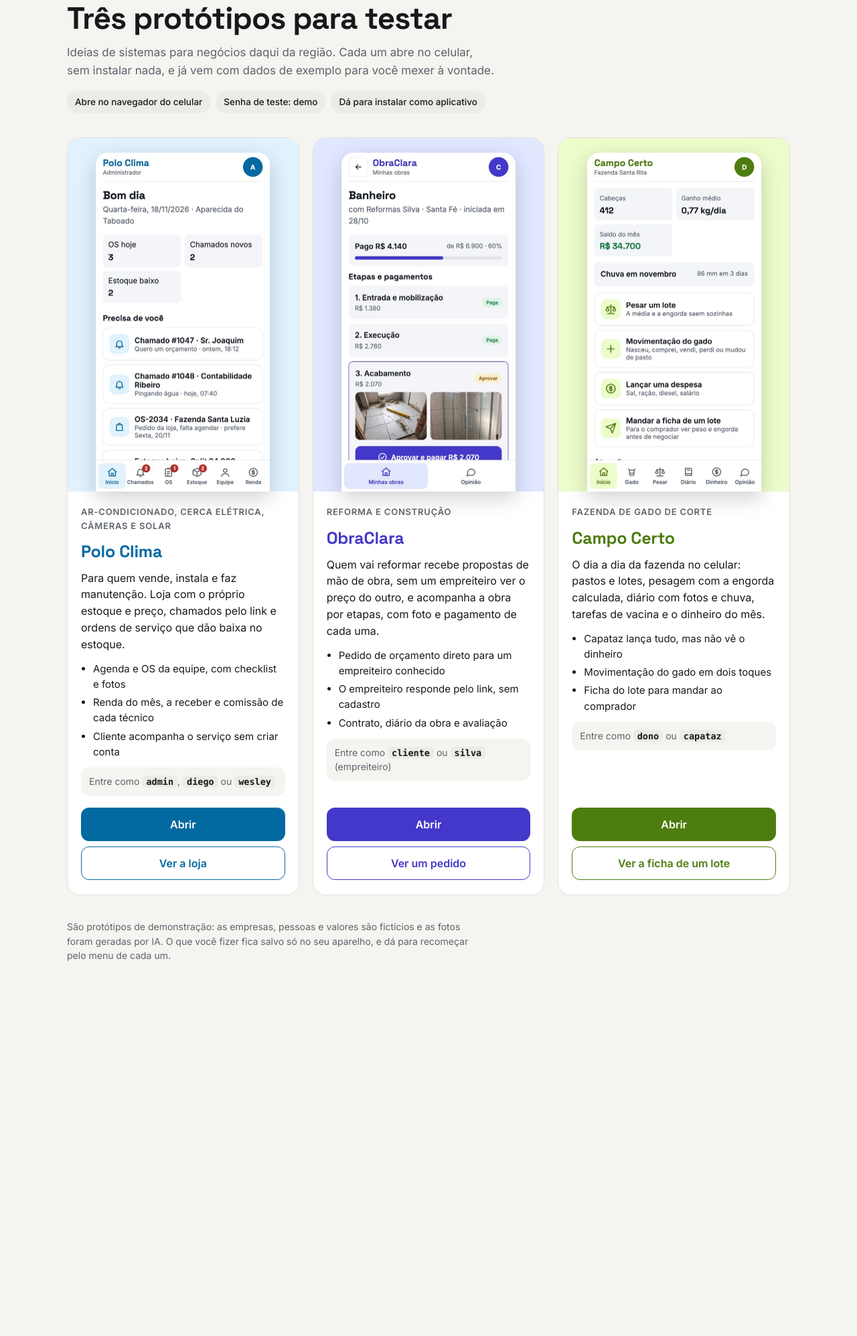
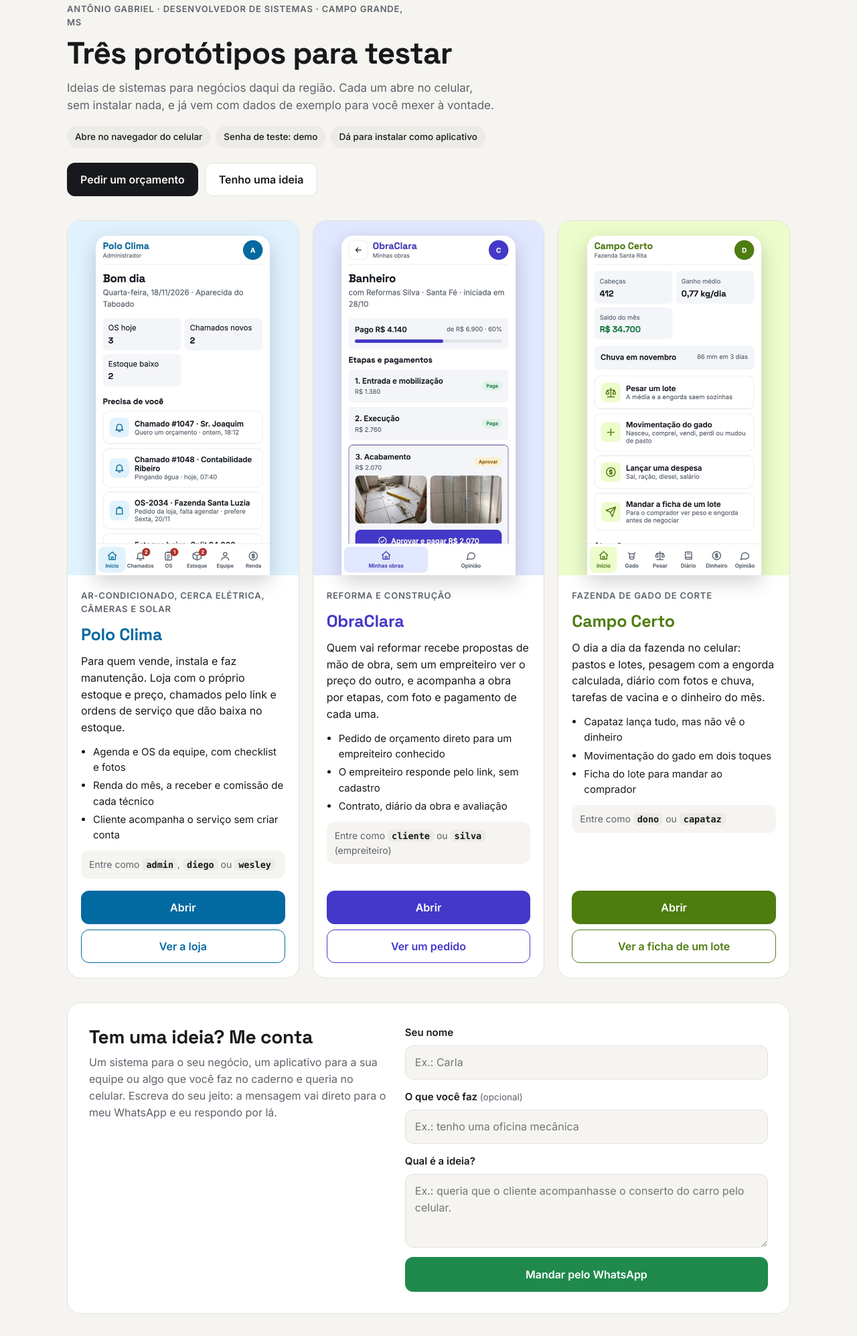
Before and after one commit to AGabrielR/AGabrielR.github.io, a plain HTML site: page index.html in a window 1280 px wide. Shown: the part 25-2020 px from the top of the page at 67% size. Before the commit the page ends 1519 px from the top, so only its background shows below. Drawn offline with Linux system fonts and the light colour scheme.

Commit message:
Botões de orçamento e "Tenho uma ideia" pelo WhatsApp

```diff
--- a/index.html
+++ b/index.html
@@ -24,6 +24,7 @@ img{max-width:100%;display:block}
 .wrap{max-width:1080px;margin:0 auto;display:flex;flex-direction:column;gap:36px}
 header h1{font:700 clamp(30px,6vw,46px)/1.05 var(--fd);letter-spacing:-.02em;margin:0;text-wrap:balance}
 header p{color:var(--muted);font-size:17px;max-width:60ch;margin:14px 0 0}
+header p.eye{font-size:13px;font-weight:600;letter-spacing:.06em;text-transform:uppercase;margin:0 0 12px}
 .how{display:flex;flex-wrap:wrap;gap:8px;margin-top:18px}
 .how span{background:var(--chip);border-radius:999px;padding:6px 12px;font-size:13.5px;font-weight:500}
 .grid{display:grid;grid-template-columns:1fr;gap:20px}
@@ -46,14 +47,35 @@ ul{margin:0;padding-left:18px;display:flex;flex-direction:column;gap:4px;font-si
 .btn.sec{border:1.5px solid var(--a);color:var(--a)}
 .btn:focus-visible{outline:2px solid var(--a);outline-offset:2px}
 footer{color:var(--muted);font-size:14px;max-width:70ch}
+.cta{display:flex;flex-wrap:wrap;gap:10px;margin-top:22px}
+.cta a{display:inline-flex;align-items:center;justify-content:center;gap:8px;min-height:50px;padding:12px 20px;border-radius:12px;font:600 16px var(--fb);text-decoration:none}
+.cta .go{background:var(--fg);color:var(--bg)}
+.cta .soft{border:1.5px solid var(--line);color:var(--fg);background:var(--surface)}
+.cta a:focus-visible,.idea a:focus-visible{outline:2px solid var(--fg);outline-offset:2px}
+.idea{background:var(--surface);border:1px solid var(--line);border-radius:20px;padding:24px 20px;display:grid;grid-template-columns:1fr;gap:20px}
+@media (min-width:860px){.idea{grid-template-columns:1fr 1.2fr;padding:32px}}
+.idea h2{font:700 28px var(--fd);margin:0 0 8px;letter-spacing:-.01em;text-wrap:balance}
+.idea p{margin:0;color:var(--muted)}
+.idea form{display:flex;flex-direction:column;gap:14px;min-width:0}
+.idea label{display:block;font-weight:600;font-size:15px;margin-bottom:-6px}
+.idea label span{font-weight:400;color:var(--muted);font-size:13.5px}
+.idea input,.idea textarea{font:inherit;font-size:16px;padding:12px 14px;border:1px solid var(--line);border-radius:12px;background:var(--bg);color:var(--fg);width:100%;min-width:0}
+.idea textarea{min-height:110px;resize:vertical}
+.idea input:focus-visible,.idea textarea:focus-visible{outline:2px solid var(--fg);outline-offset:1px}
+.send{display:inline-flex;align-items:center;justify-content:center;gap:8px;min-height:52px;padding:12px 20px;border-radius:12px;background:#1f8a4c;color:#fff;font:600 16px var(--fb);text-decoration:none}
+.err{color:#b42e28;font-size:14px;margin:0}
+@media (prefers-color-scheme:dark){:root:not([data-theme="light"]) .err{color:#f08a84}}
+:root[data-theme="dark"] .err{color:#f08a84}
 </style>
 </head>
 <body>
 <div class="wrap">
 <header>
+<p class="eye">Antônio Gabriel · desenvolvedor de sistemas · Campo Grande, MS</p>
 <h1>Três protótipos para testar</h1>
 <p>Ideias de sistemas para negócios daqui da região. Cada um abre no celular, sem instalar nada, e já vem com dados de exemplo para você mexer à vontade.</p>
 <div class="how"><span>Abre no navegador do celular</span><span>Senha de teste: demo</span><span>Dá para instalar como aplicativo</span></div>
+<div class="cta"><a class="go" href="https://wa.me/5567996605633?text=Ol%C3%A1%2C%20Ant%C3%B4nio!%20Vi%20seus%20prot%C3%B3tipos%20e%20quero%20pedir%20um%20or%C3%A7amento." target="_blank" rel="noopener">Pedir um orçamento</a><a class="soft" href="#ideia">Tenho uma ideia</a></div>
 </header>
 <main class="grid">
 <article class="card">
@@ -90,7 +112,26 @@ footer{color:var(--muted);font-size:14px;max-width:70ch}
 </div>
 </article>
 </main>
+<section class="idea" id="ideia" aria-labelledby="ideia-t">
+<div><h2 id="ideia-t">Tem uma ideia? Me conta</h2><p>Um sistema para o seu negócio, um aplicativo para a sua equipe ou algo que você faz no caderno e queria no celular. Escreva do seu jeito: a mensagem vai direto para o meu WhatsApp e eu respondo por lá.</p></div>
+<form id="f" novalidate>
+<label for="n">Seu nome</label><input id="n" autocomplete="name" placeholder="Ex.: Carla">
+<label for="b">O que você faz <span>(opcional)</span></label><input id="b" placeholder="Ex.: tenho uma oficina mecânica">
+<label for="i">Qual é a ideia?</label><textarea id="i" placeholder="Ex.: queria que o cliente acompanhasse o conserto do carro pelo celular."></textarea>
+<p class="err" id="e" hidden>Escreva a ideia em uma frase, pelo menos.</p>
+<a class="send" id="s" href="https://wa.me/5567996605633" target="_blank" rel="noopener">Mandar pelo WhatsApp</a>
+</form>
+</section>
 <footer>São protótipos de demonstração: as empresas, pessoas e valores são fictícios e as fotos foram geradas por IA. O que você fizer fica salvo só no seu aparelho, e dá para recomeçar pelo menu de cada um.</footer>
 </div>
+<script>
+(function(){var n=document.getElementById("n"),b=document.getElementById("b"),i=document.getElementById("i"),s=document.getElementById("s"),e=document.getElementById("e");
+function msg(){var t="Olá, Antônio! ",nm=n.value.trim(),bz=b.value.trim();if(nm)t+="Sou "+nm+(bz?", "+bz:"")+". ";else if(bz)t+="Eu "+bz+". ";return t+"Tenho uma ideia: "+i.value.trim()}
+function upd(){s.href="https://wa.me/5567996605633?text="+encodeURIComponent(msg());if(i.value.trim())e.hidden=true}
+[n,b,i].forEach(function(x){x.addEventListener("input",upd)});
+s.addEventListener("click",function(ev){if(i.value.trim().length<5){ev.preventDefault();e.hidden=false;i.focus()}});
+document.getElementById("f").addEventListener("submit",function(ev){ev.preventDefault()});
+upd()})();
+</script>
 </body>
 </html>
```
